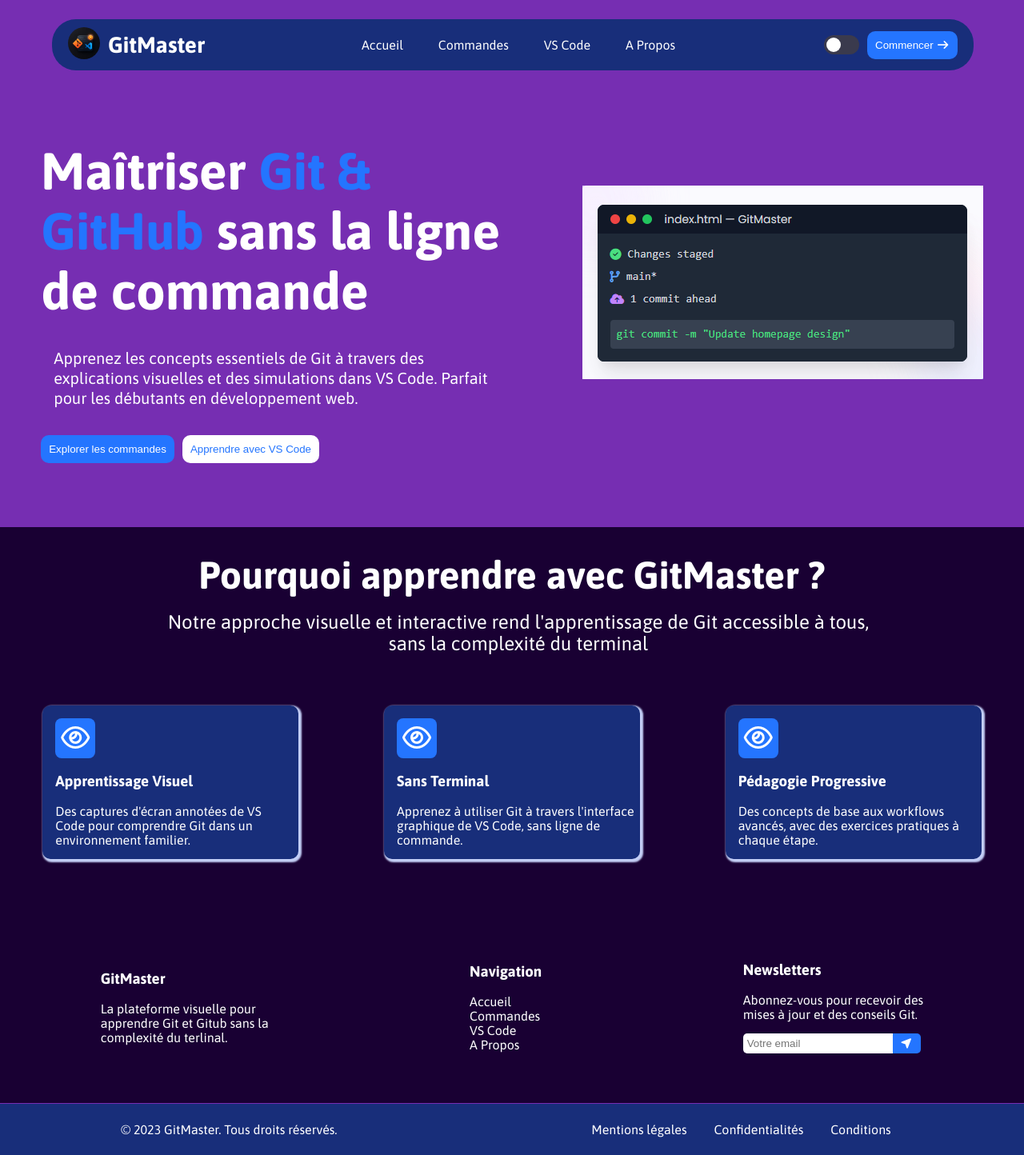
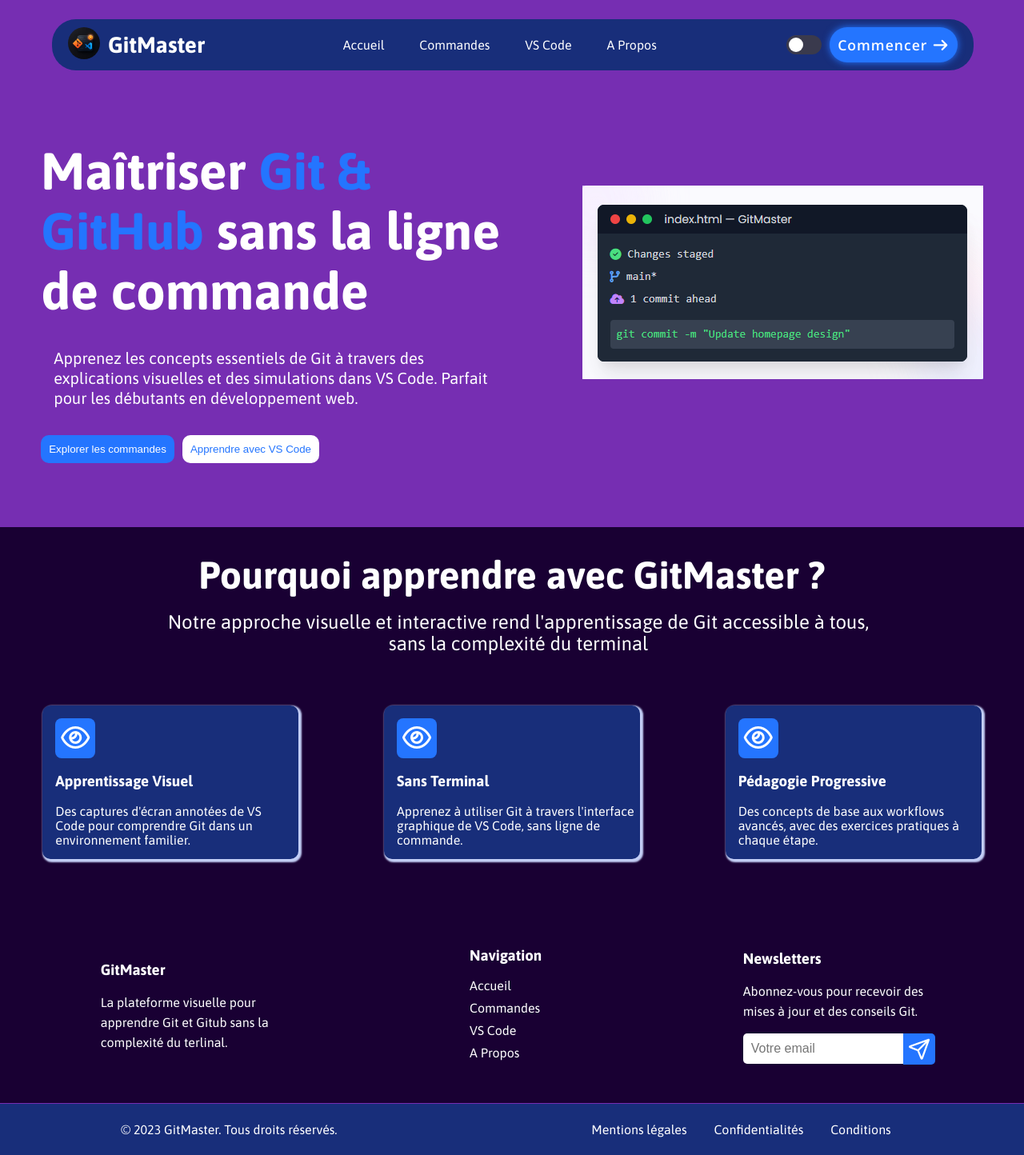
Before and after one commit to RayTheBest08/GitMaster, a plain HTML site: page index.html in a window 1280 px wide. Shown: the whole page at 80% size. Drawn offline with nearby package versions, Linux system fonts and the light colour scheme.

Commit message:
Amélioration de la présentation du footer et ajustement des styles des boutons

```diff
--- a/index.html
+++ b/index.html
@@ -128,15 +128,15 @@
       <div>
         <h3>GitMaster</h3>
         <br />
-        La plateforme visuelle pour<br />
+        <p style="margin-left: 0; line-height: 25px;">La plateforme visuelle pour<br />
         apprendre Git et Gitub sans la<br />
-        complexité du terlinal.
+        complexité du terlinal.</p>
       </div>
       <div>
         <h3>Navigation</h3>
         <br />
-        <ul>
-          <li><a href="accueil">Accueil</a></li>
+        <ul class="ul-footer">
+          <li ><a href="accueil">Accueil</a></li>
           <li><a href="commandes">Commandes</a></li>
           <li><a href="vscode">VS Code</a></li>
           <li><a href="apropos">A Propos</a></li>
@@ -145,12 +145,12 @@
       <div>
         <h3>Newsletters</h3>
         <br />
-        Abonnez-vous pour recevoir des<br />
-        mises à jour et des conseils Git.
+        <p style="margin-left: 0; line-height: 25px;">Abonnez-vous pour recevoir des<br />
+        mises à jour et des conseils Git.</p>
         <form>
           <label for="email"><input type="email" name="email" placeholder="Votre email" /></label>
           <button type="submit">
-            <i class="fa-solid fa-location-arrow" style="color: #ffffff"></i>
+            <i class="fa-regular fa-paper-plane"></i>
           </button>
         </form>
       </div>
--- a/style.css
+++ b/style.css
@@ -69,7 +69,7 @@ body {
   background-color: #762eb2;
   width: 100%;
   margin-top: 0;
-  height: 100px;
+  height: 30px;
   position: fixed;
   top: 0;
 }
@@ -131,8 +131,24 @@ header button {
   padding: 10px;
   color: white;
   border: none;
-  border-radius: 10px;
+  border-radius: 50px;
   cursor: pointer;
+  font-size: 1.1rem;
+  margin-right: 20px;
+  box-shadow: 0px 0px 10px #2475ff;
+  transition: 0.3s;
+  transform: scale(1);
+  font-family: "Open Sans", sans-serif;
+  font-weight: 600;
+  letter-spacing: 1px;
+}
+
+header button:hover {
+  background-color: #1a5bb8;
+  color: white;
+  transition: 0.3s;
+  box-shadow: 0px 0px 10px #1a5bb8;
+  transform: scale(1.05);
 }
 
 #section-maitriser {
@@ -251,23 +267,49 @@ footer a {
   height: 15rem;
 }
 
+.ul-footer li a {
+  display: inline-block;
+  padding-bottom: 10px;
+}
+
+.ul-footer li a:hover {
+  color: #2475ff;
+}
+
 footer input {
-  padding: 5px;
+  padding: 10px;
   border: none;
   border-bottom-left-radius: 5px;
   border-top-left-radius: 5px;
   margin-top: 15px;
 }
 
+footer input[placeholder="Votre email"] {
+  width: 200px;
+  font-size: 1rem;
+}
+
 footer button {
   background-color: #2475ff;
   padding: 5px;
   border: none;
-  width: 35px;
+  width: 40px;
+  height: 39px;
   position: absolute;
   border-bottom-right-radius: 5px;
   border-top-right-radius: 5px;
   margin-top: 15px;
+  Cursor: pointer;
+}
+
+footer i {
+  color: white;
+  font-size: 1.5rem;
+}
+
+footer i:hover {
+  transition: 0.3s;
+  transform: scale(1.1);
 }
 
 footer a {
@@ -289,3 +331,7 @@ footer a {
   background-color: #182e7a;
   height: 4rem;
 }
+
+.footer2-gitmaster a:hover {
+  border-bottom: #2475ff 3px solid;
+}
```
